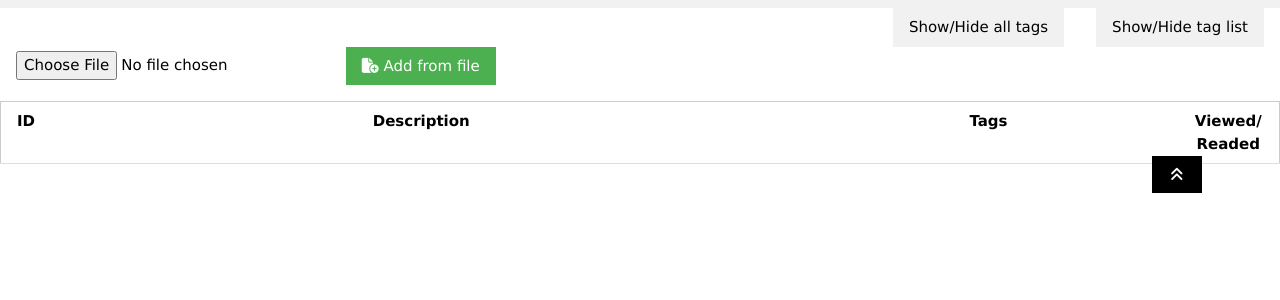
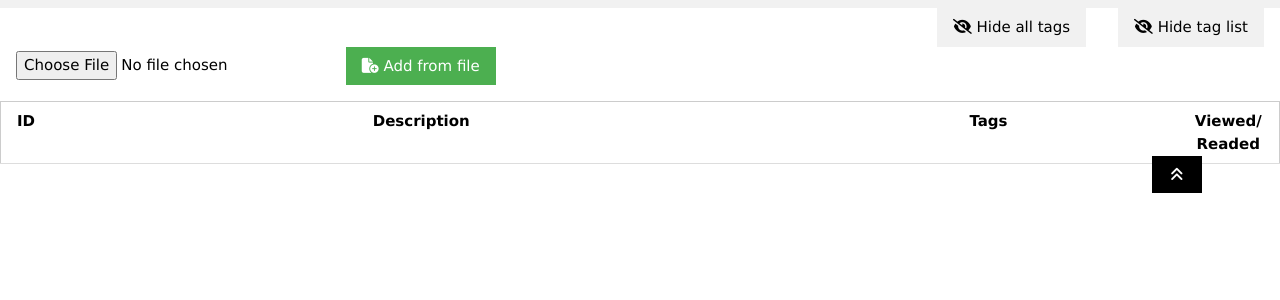
Before and after one commit to skaskiewicz/tag-cloud, a PHP site: page / in a window 1280 px wide. Shown: the top 300 px of the page. Run offline with PHP 8.4, Linux system fonts and the light colour scheme; data that the repository does not hold is empty; some libraries are stand-ins or nearby versions.

Commit message:
dynamically changing text in buttons Show/Hide. added icons show/hide

```diff
--- a/engine/main.js
+++ b/engine/main.js
@@ -37,10 +37,13 @@ function filter_tag(c, d) {
 //function for show/hide top navbar with tags
 function show_hide() {
     let x = document.getElementById("cloud_tags");
+    let y = document.getElementById("button_show_hide");
     if (x.className === "w3-container w3-padding-small w3-light-gray sticky w3-hide") {
         x.className = "w3-container w3-padding-small w3-light-gray sticky w3-show";
+        y.innerHTML = "<i class=\"fa-solid fa-eye-slash\"></i> Hide tag list";
     } else {
         x.className = "w3-container w3-padding-small w3-light-gray sticky w3-hide";
+        y.innerHTML = "<i class=\"fa-solid fa-eye\"></i> Show tag list";
     }
 }
 
@@ -48,11 +51,12 @@ function show_hide() {
 
 //function for show/hide all tags
 function show_hide_tags(c) {
-    let x, y, arr1;
+    let x, y, z, arr1;
     //get all tags
     x = document.getElementsByClassName("w3-check-tag");
     //get all rows from table
     y = document.getElementsByClassName("filterTag");
+    z = document.getElementById("button_show_hide_tags");
     if (c === "show") {
         for (let i = 0; i < y.length; i++) {
             //separate tags in i row
@@ -68,7 +72,8 @@ function show_hide_tags(c) {
             document.getElementById(x[i].id).setAttribute("onclick", "filter_tag('" + x[i].id + "', 'hide')");
         }
         //change action on button for show/hide all tags
-        document.getElementById("button_show_hide_tags").setAttribute("onclick", "show_hide_tags('hide')");
+        z.setAttribute("onclick", "show_hide_tags('hide')");
+        z.innerHTML = "<i class=\"fa-solid fa-eye-slash\"></i> Hide all tags";
     } else if (c === "hide") {
         for (let i = 0; i < y.length; i++) {
             //separate tags in i row
@@ -84,7 +89,8 @@ function show_hide_tags(c) {
             document.getElementById(x[i].id).setAttribute("onclick", "filter_tag('" + x[i].id + "', 'show')");
         }
         //change action on button for show/hide all tags
-        document.getElementById("button_show_hide_tags").setAttribute("onclick", "show_hide_tags('show')");
+        z.setAttribute("onclick", "show_hide_tags('show')");
+        z.innerHTML = "<i class=\"fa-solid fa-eye\"></i> Show all tags";
     } else {
         console.log("error");
     }
--- a/index.php
+++ b/index.php
@@ -22,10 +22,10 @@ require_once('./engine/env.php');
             ?>
         </div>
         <div id="div_button_show_hide" class="w3-container w3-right sticky">
-            <button id="button_show_hide" class="w3-button w3-light-gray" onclick="show_hide()">Show/Hide tag list</button>
+            <button id="button_show_hide" class="w3-button w3-light-gray" onclick="show_hide()"><i class="fa-solid fa-eye-slash"></i> Hide tag list</button>
         </div>
         <div id="div_show_tags" class="w3-container w3-right sticky">
-            <button id="button_show_hide_tags" class="w3-button w3-light-gray" onclick="show_hide_tags('hide')">Show/Hide all tags</button>
+            <button id="button_show_hide_tags" class="w3-button w3-light-gray" onclick="show_hide_tags('hide')"><i class="fa-solid fa-eye-slash"></i> Hide all tags</button>
         </div>
     </div>
     <div id="add_file" class="w3-container w3-padding-16">
```
